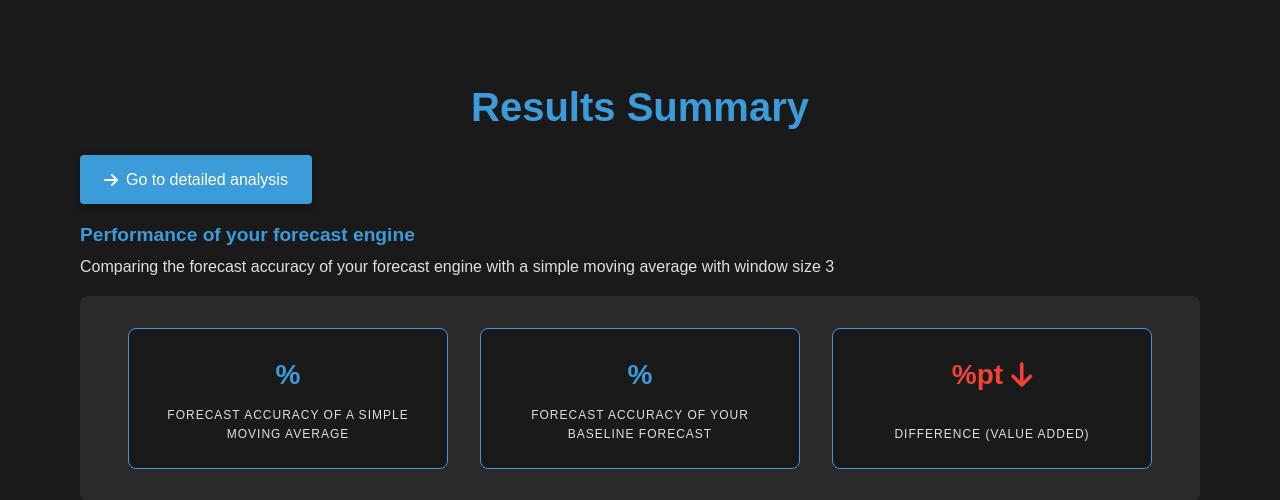
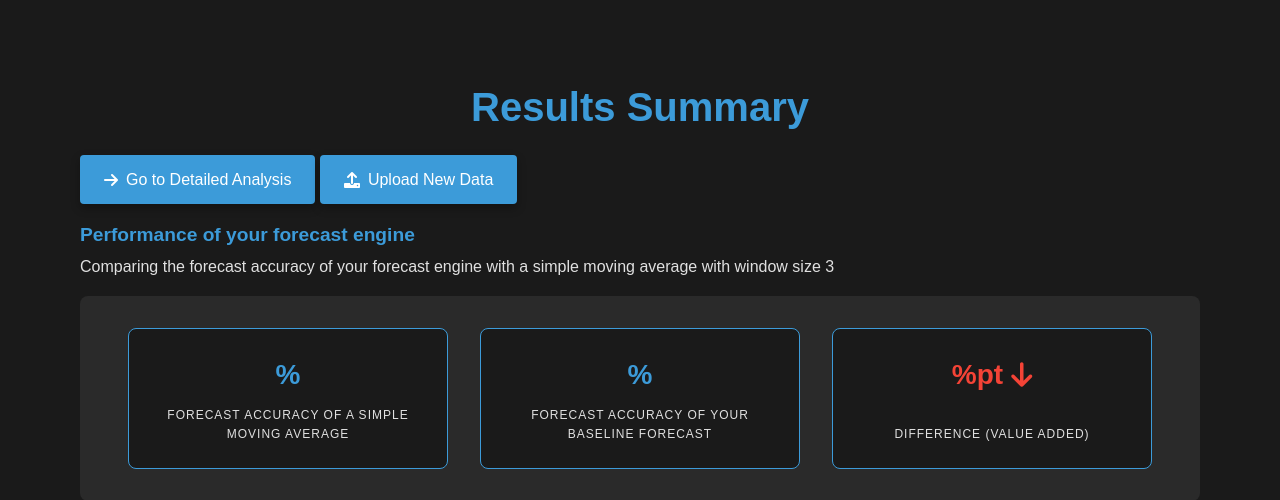
Before and after one commit to rijkvandermeulen/forecastor, a FastAPI app: template forecastor/app/templates/results_summary.html in a window 1280 px wide. Shown: the top 500 px of the page. Run offline with FastAPI, Linux system fonts and the light colour scheme; the template is opened without the code that fills it, so the values that code supplies are empty.

Commit message:
navigation buttons

```diff
--- a/forecastor/app/templates/results_summary.html
+++ b/forecastor/app/templates/results_summary.html
@@ -15,7 +15,10 @@
 
         <div class="kpi-section">
             <a href="/details_enrichment?session_id={{session_id}}" class="bright-button">
-                <i class="fas fa-arrow-right"></i> Go to detailed analysis
+                <i class="fas fa-arrow-right"></i> Go to Detailed Analysis
+            </a>
+            <a href="/" class="bright-button">
+                <i class="fas fa-upload"></i> Upload New Data
             </a>
             <br>
             <h2 class="section-header">Performance of your forecast engine</h2>
```
Also changed, not shown: forecastor/app/templates/details_enrichment.html (+6 -3 lines).
